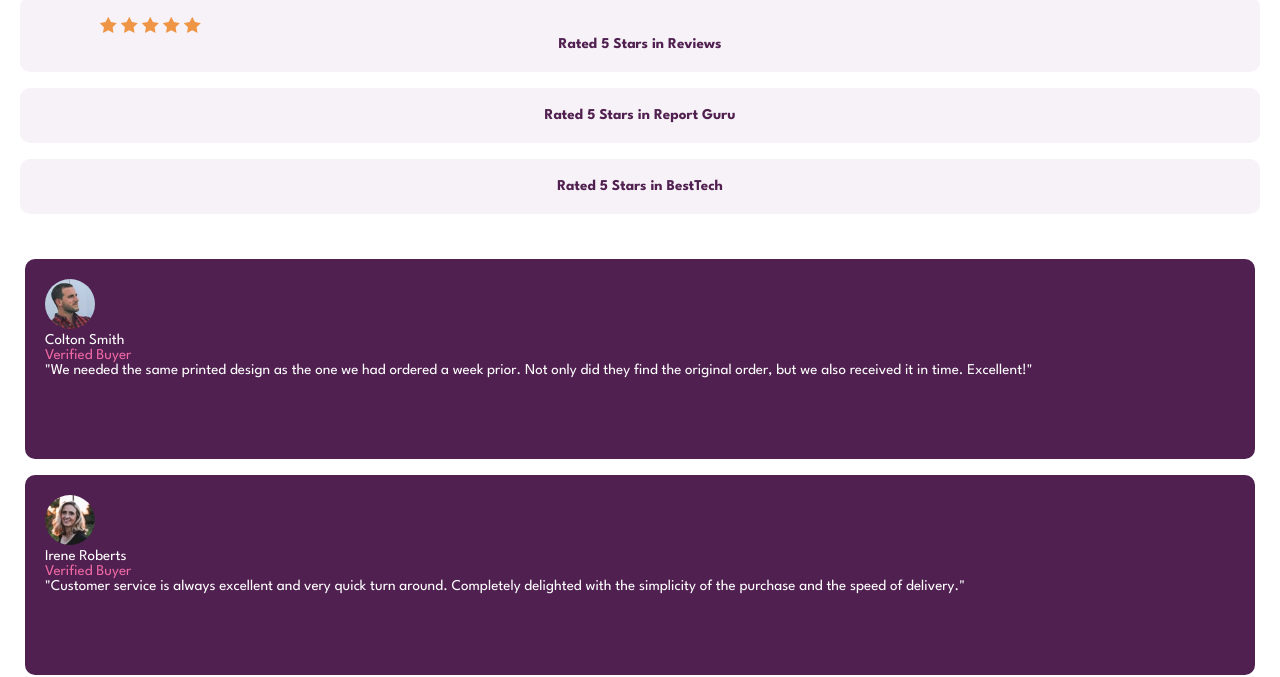
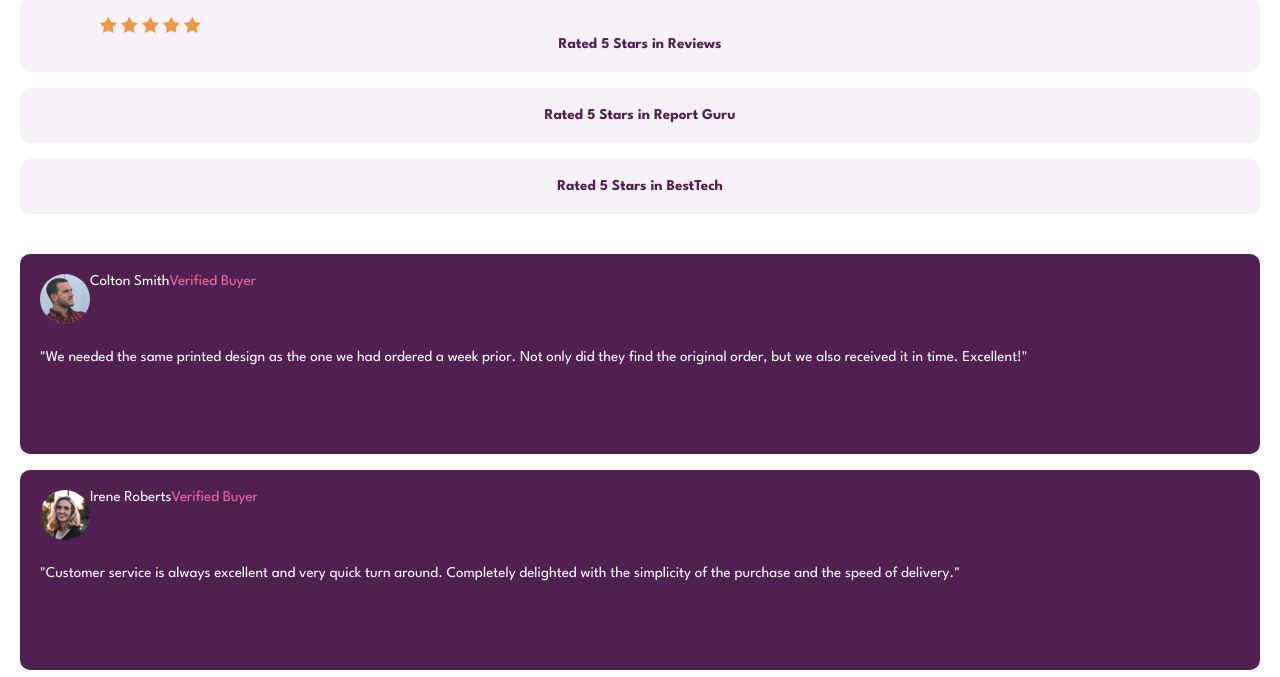
Before and after one commit to steph209/social-proof, a plain HTML site: page index.html in a window 1280 px wide. Shown: the part 133-810 px from the top of the page. Drawn offline with Linux system fonts and the light colour scheme.

Commit message:
working on review section

```diff
--- a/style.css
+++ b/style.css
@@ -27,6 +27,7 @@ body {
 ============================================================================= */
 body {
     background-color: white;
+    align-items: center;
 }
 
 main {
@@ -97,7 +98,7 @@ main {
 
     border-radius: 10px;
 
-    padding: 5px;
+    /* padding: 5px; */
 }
 
     .reviews section {
@@ -110,6 +111,12 @@ main {
         padding: 20px;
     }
 
+    .buyers {
+        display: flex;
+        flex-direction: row;
+        margin-bottom: 26px;
+    }
+
     .reviews img {
         border-radius: 50%;
 
```
Also changed, not shown: index.html (+1 -1 lines). Lines whose indentation alone changed are shown as unchanged.
